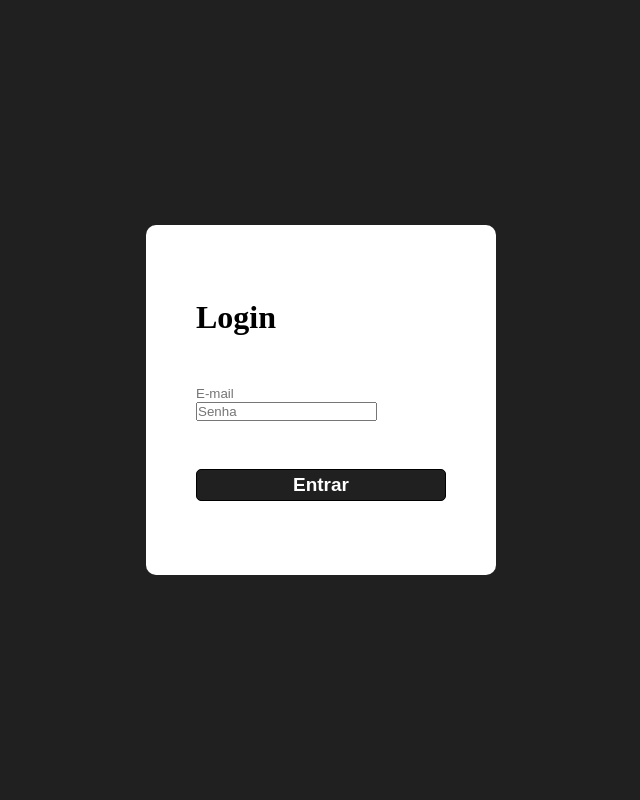
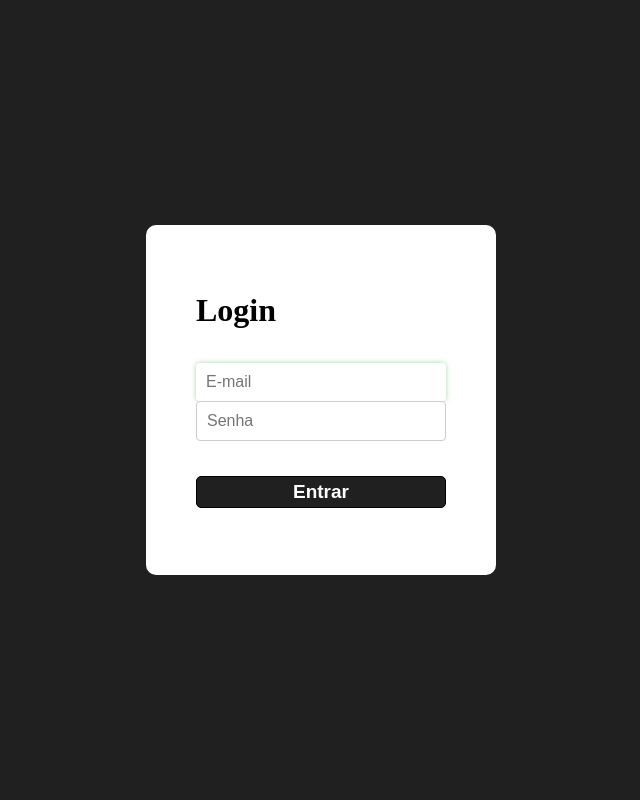
Before and after one commit to jeancarlo217/team_management, a Django app: page /login/ in a window 1280 px wide. Shown: the whole page, without its empty margins (319-959 px from the left). Run offline with Django 5.2, Linux system fonts and the light colour scheme.

Commit message:
melhorada a formatacao dos campos de login

```diff
--- a/core/static/css/main.css
+++ b/core/static/css/index.css
@@ -74,6 +74,27 @@
   cursor: pointer;
 }
 
+.form-control {
+  width: 100%;
+  padding: 10px;
+  font-size: 16px;
+  border: 1px solid #ccc;
+  border-radius: 4px;
+  outline: none;
+  transition: border-color 0.3s ease, box-shadow 0.3s ease;
+}
+
+.form-control:focus {
+  border-color: #4caf50;
+  box-shadow: 0 0 5px rgba(76, 175, 80, 0.5);
+}
+
+.form-control:disabled {
+  background-color: #f5f5f5;
+  color: #999;
+  cursor: not-allowed;
+}
+
 .system-page {
   height: 100vh;
   display: flex;
@@ -139,10 +160,6 @@
   font-size: var(--paragraph);
 }
 
-/* =========
-  Buttons
- ========= */
-
 button {
   padding: .8em 1.2em;
   border: 1px solid hsl(var(--black));
@@ -152,26 +169,11 @@
   outline: none;
 }
 
-/* =======
-  Lists
- ======= */
 
 ul, ol {
   margin: 1em 0;
 }
 
-
-/* =========
-  Classes
- ========= */
-
-/* ================
-  Global classes
- ================ */
-
-/* =========
-  Flexbox
- ========= */
 
 .flexbox {
   display: flex;
@@ -226,17 +228,11 @@
   align-items: center;
 }
 
-/* =========
-  Classes
- ========= */
 
 .view-width {
   width: 70%;
 }
 
-/* ========
-  Navbar
- ======== */
 
 #navbar {
   top: 0;
@@ -326,9 +322,6 @@
   opacity: 1;
 }
 
-/* ======
-  Main
- ====== */
 
 #main {
   margin: 0 0 0 5em;
@@ -343,9 +336,6 @@
   max-width: 80%;
 }
 
-/* =============
-  ::Selectors
- ============= */
 
 /* Selection */
 ::selection {
@@ -363,14 +353,6 @@
 ::-webkit-scrollbar-thumb {
   background-color: hsl(var(--primary));
 }
-
-/* ===============
-  5. @keyframes
- =============== */
-
-/* ==============
-  @media rules
- ============== */
 
 @media only screen and (max-width: 1660px) {
   :root {
--- a/core/templates/base.html
+++ b/core/templates/base.html
@@ -4,5 +4,5 @@
     <meta charset="UTF-8">
     <meta name="viewport" content="width=device-width, initial-scale=1.0">
     <title>Document</title>
-    <link rel="stylesheet" href="{% static 'css/main.css' %}">
+    <link rel="stylesheet" href="{% static 'css/index.css' %}">
 </head>
--- a/team_management/settings.py
+++ b/team_management/settings.py
@@ -33,8 +33,7 @@
 
 INSTALLED_APPS = [
     'core',
-    'django_adminlte',
-    'django_adminlte_theme',
+
     'django.contrib.admin',
     'django.contrib.auth',
     'django.contrib.contenttypes',
```
